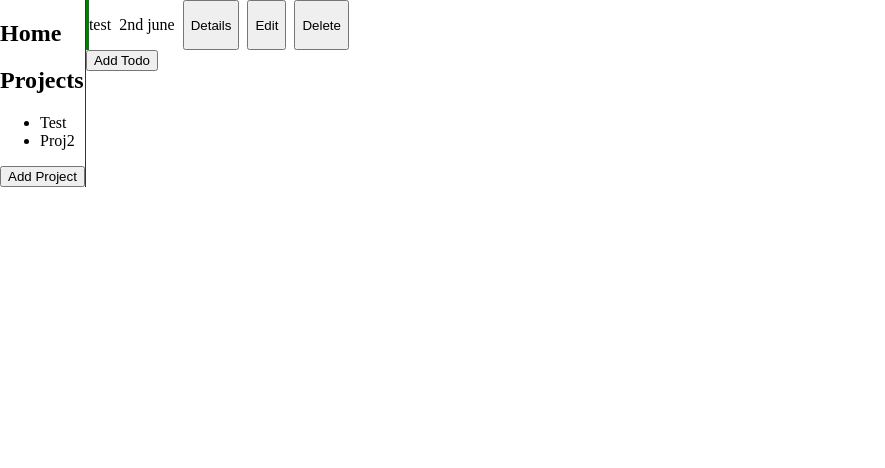
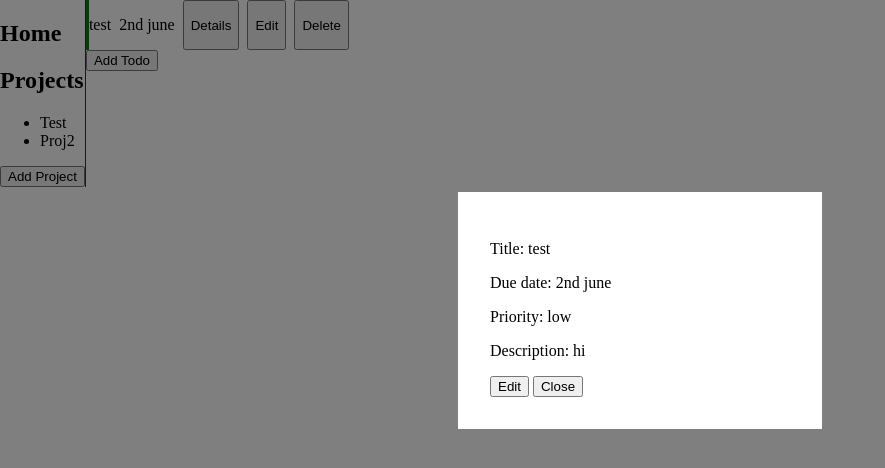
Before and after one commit to CGfrac/todo-list, a website built with webpack: page dist/index.html in a window 1280 px wide. Both pictures are taken after a click on the button "Details". Shown: the whole page, without its empty margins (0-885 px from the left). Built offline with nearby package versions, Linux system fonts and the light colour scheme.

Commit message:
Implement details modal display

```diff
--- a/src/dom.js
+++ b/src/dom.js
@@ -13,6 +13,38 @@ const DOM = (() => {
         _clearTodos();
         listAllTodos();
     });
+
+    const _displayDetailsModal = e => {
+        const [projectId, todoId] = e.target.parentElement.getAttribute('data-id').split('-');
+        let todo;
+
+        if (_currentProject === Home) {
+            todo = Home.getTodo(todoId);
+        } else {
+            todo = Home.getProject(projectId).getTodo(todoId);
+        }
+
+        const detailsModalDiv = document.querySelector('.modal-details > div');
+        const editButton = document.getElementById('details-edit');
+
+        const title = document.createElement('p');
+        title.textContent = `Title: ${todo.getTitle()}`;
+        detailsModalDiv.insertBefore(title, editButton);
+
+        const dueDate = document.createElement('p');
+        dueDate.textContent = `Due date: ${todo.getDueDate()}`;
+        detailsModalDiv.insertBefore(dueDate, editButton);
+
+        const priority = document.createElement('p');
+        priority.textContent = `Priority: ${todo.getPriority()}`;
+        detailsModalDiv.insertBefore(priority, editButton);
+
+        const description = document.createElement('p');
+        description.textContent = `Description: ${todo.getDescription()}`;
+        detailsModalDiv.insertBefore(description, editButton);
+
+        detailsModalDiv.parentElement.style.display = 'block';
+    };
 
     const _createTodoElement = (projectId, todoId) => {
         let todo;
@@ -38,6 +70,7 @@ const DOM = (() => {
         const detailsButton = document.createElement('button');
         detailsButton.textContent = 'Details';
         detailsButton.classList.add('todo-details');
+        detailsButton.addEventListener('click', _displayDetailsModal);
 
         const editButton = document.createElement('button');
         editButton.textContent = 'Edit';
```
Also changed, not shown: dist/index.html.
